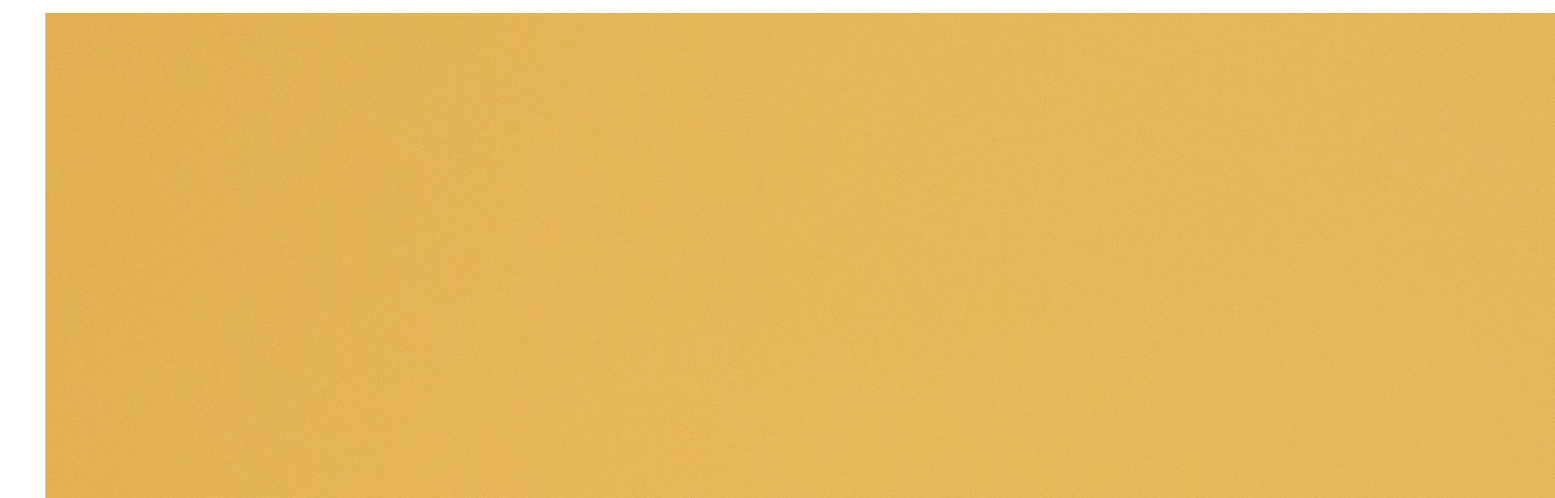
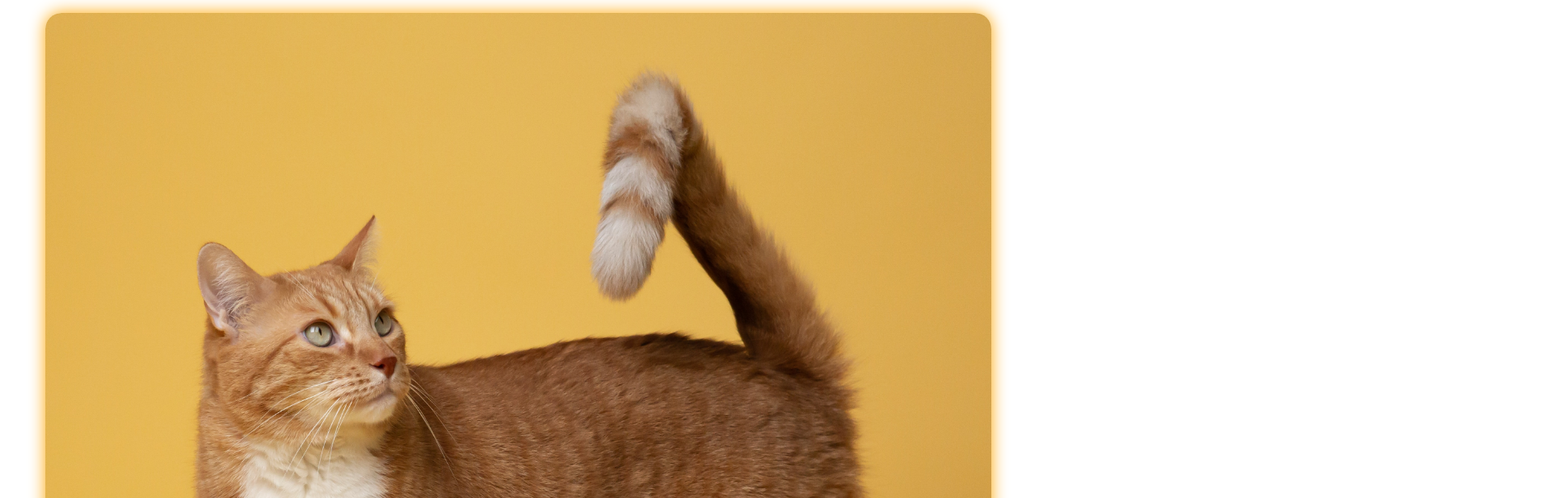
Before and after one commit to cheo13/UNITED-R, an Angular app: page / in a window 1280 px wide. Shown: the top 616 px of the page at 81% size, 1920 px wide, since content can reach past the window. Built offline with nearby package versions, Linux system fonts and the light colour scheme.

Commit message:
Update app.component.css

```diff
--- a/src/app/app.component.css
+++ b/src/app/app.component.css
@@ -1,20 +1,18 @@
-**contenemos la imagen
+**contenemos la
 .img-container {
     background-size: cover;
     background-position: center;
     background-color: #fff;
     padding: 0px;
     width: 100%;
-    height: 100%;
     border-radius: 20px;
     display: flex;
    justify-content: center;
    align-items: center;
       }
-      **imagen dentro del contenedor
   .img-container img {
   max-width: 100%;
-  width: 100%;
+  width: 100;
   height: auto;
   border-radius: 20px;
   box-shadow: 0 0 20px orange;
```
